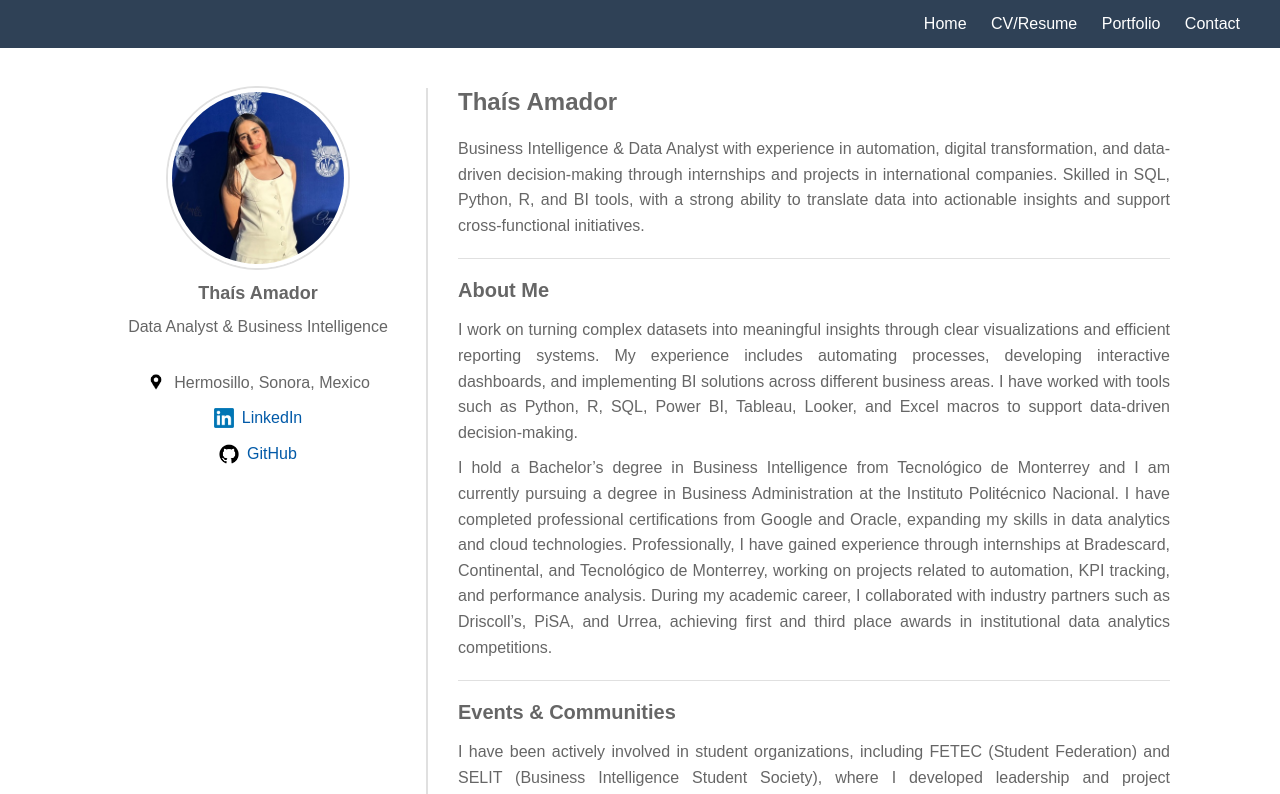
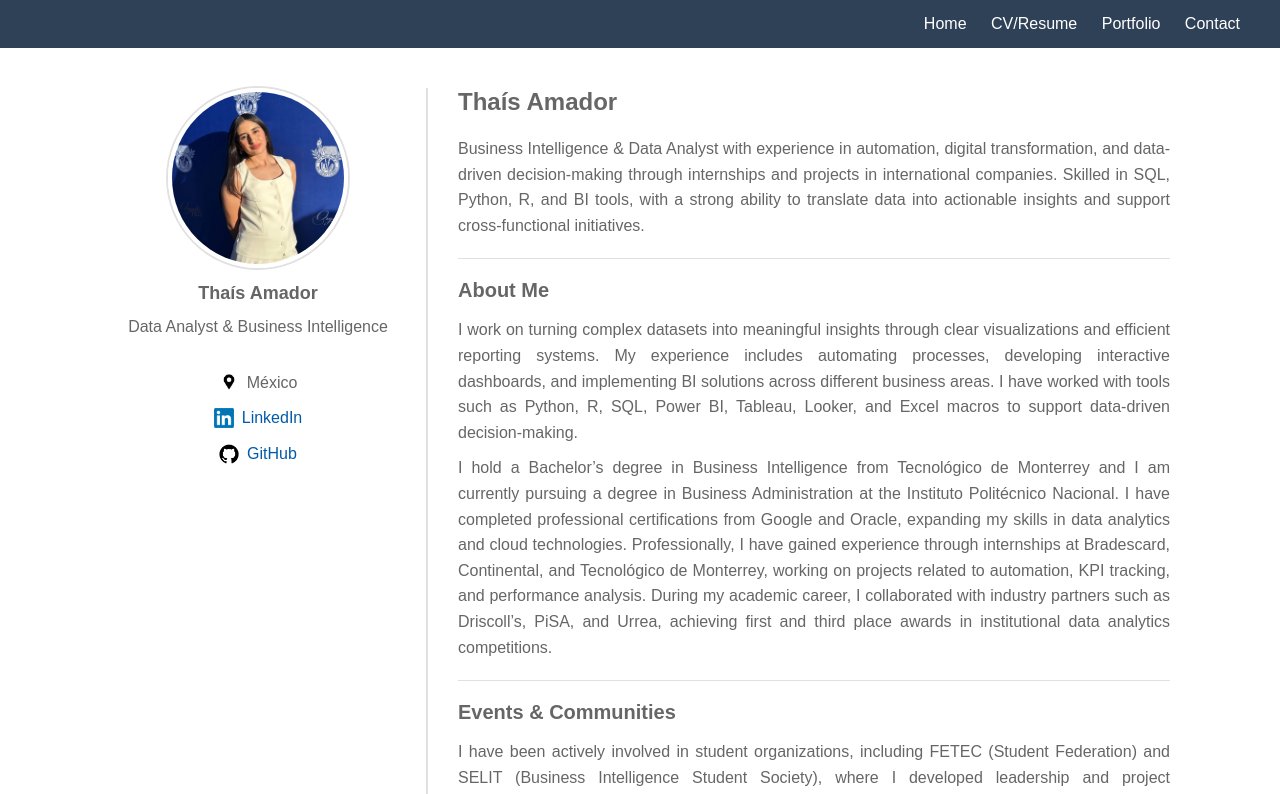
Before and after one commit to thaisamador/portfolio, a plain HTML site: page index.html in a window 1280 px wide. Shown: the top 794 px of the page. Drawn offline with Linux system fonts and the light colour scheme.

Commit message:
Update index.html

```diff
--- a/index.html
+++ b/index.html
@@ -31,7 +31,7 @@
       <div class="personal-info">
         <p>
           <img src="img/location.jpg" alt="" class="icon"/>
-          Hermosillo, Sonora, Mexico
+          México
         </p>
 
         <p>
```
